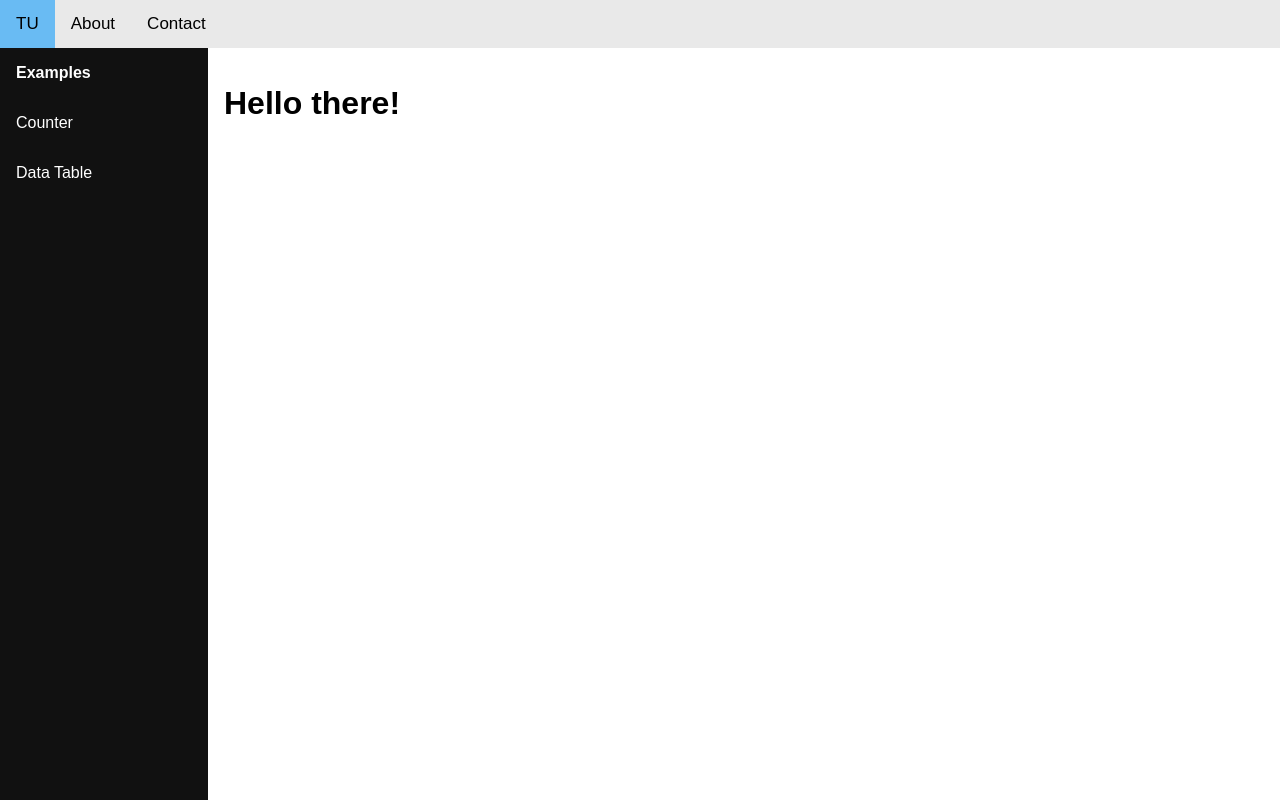
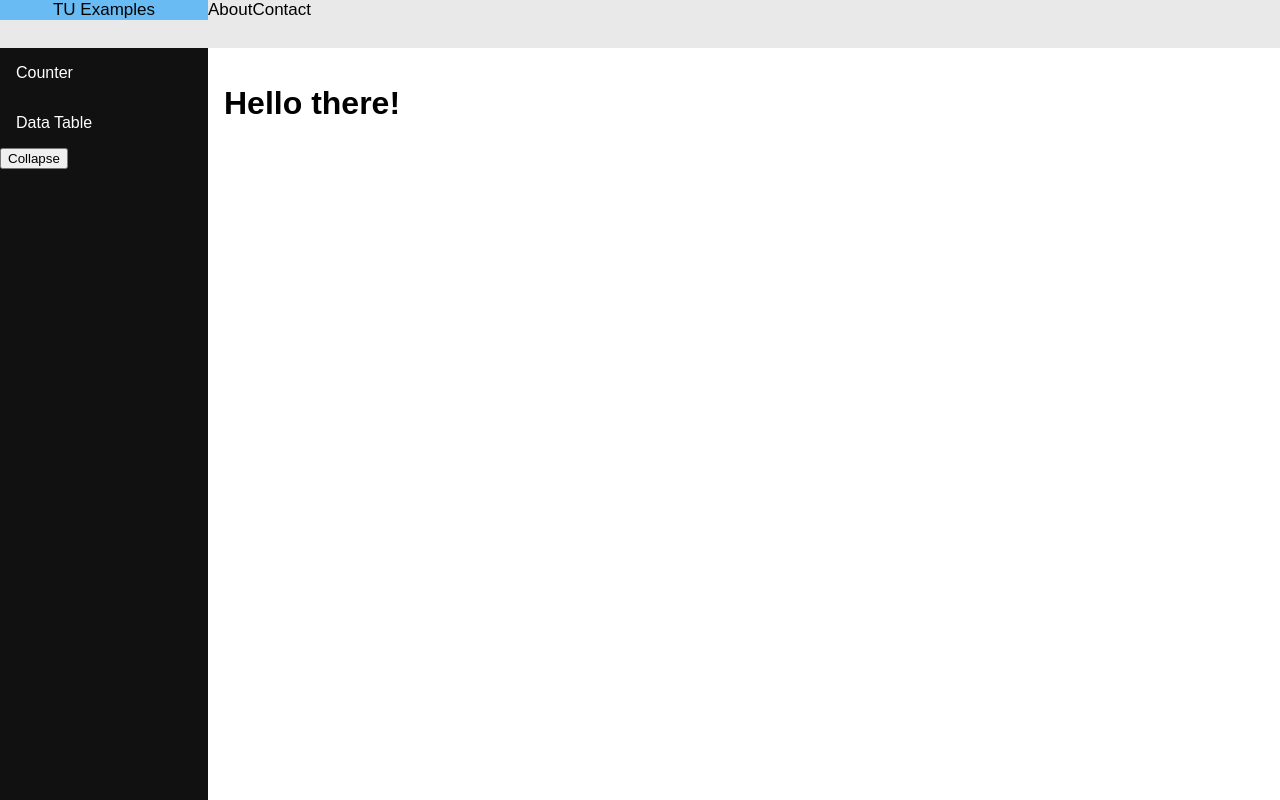
Before and after one commit to tuenut/reactContextExamples, a React (Create React App) app: page /#/home in a window 1280 px wide. Built offline with nearby package versions, Linux system fonts and the light colour scheme.

Commit message:
commit minor changes

```diff
--- a/src/components/TheHeadbar/index.js
+++ b/src/components/TheHeadbar/index.js
@@ -8,9 +8,10 @@ import { HOME_PATH, ABOUT_PATH, CONTACTS_PATH } from "../../settings/routePaths"
 
 const headbarNavigation = [
   {
-    label: "TU",
+    label: "TU Examples",
     linkTo: HOME_PATH,
-    brand: true
+    brand: true,
+    classes: ""
   },
   {
     label: "About",
@@ -23,7 +24,7 @@ const headbarNavigation = [
 ];
 
 
-const HeadbarNavLink = ({label, linkTo, brand}) => {
+const HeadbarNavLink = ({label, linkTo, brand, classes}) => {
   const location = useLocation();
 
   let linkClasses = ["headbar-nav-link"];
@@ -34,6 +35,10 @@ const HeadbarNavLink = ({label, linkTo, brand}) => {
 
   if ( location.pathname === linkTo ) {
     linkClasses.push("headbar-nav-link-active")
+  }
+
+  if (classes) {
+    linkClasses.push(classes);
   }
 
   return (
--- a/src/components/TheHeadbar/styles.css
+++ b/src/components/TheHeadbar/styles.css
@@ -14,13 +14,14 @@ nav.headbar a {
   display: block;
   color: black;
   text-align: center;
-  padding: 14px 16px;
+  /*padding: 0.9rem;*/
   text-decoration: none;
   font-size: 17px;
 }
 
 nav.headbar a.headbar-nav-brand {
   background-color: #2196F3;
+  width: 13rem;
 }
 
 nav.headbar a.headbar-nav-brand:hover {
@@ -37,8 +38,11 @@ nav.headbar a.active {
   color: white;
 }
 
-nav.headbar > ul {
+nav.headbar ul {
   list-style-type: none;
   margin: 0;
   padding: 0;
 }
+nav.headbar ul li{
+  height: 100%;
+}
--- a/src/components/TheLayout/index.js
+++ b/src/components/TheLayout/index.js
@@ -6,10 +6,12 @@ import { TheSidebar } from "../TheSidebar";
 
 
 export const TheLayout = () => {
+  const [showSideMenu, setShowSideMenu] = React.useState(true);
+
   return (
     <div className={"the-layout"}>
-      <TheHeadbar/>
-      <TheSidebar/>
+      <TheHeadbar showSideMenu={showSideMenu}/>
+      <TheSidebar showSideMenu={showSideMenu} setShowSideMenu={setShowSideMenu}/>
       <TheContent/>
     </div>
   );
--- a/src/components/TheSidebar/index.js
+++ b/src/components/TheSidebar/index.js
@@ -42,15 +42,15 @@ export const TheSidebar = () => {
 
   return (
     <nav className={"sidebar"}>
-      <div className={"sidebar-header"}>
-        Examples
-      </div>
-
       <ul>
         {navigation.map((navItem) => (
           <SidebarNavLinkItem {...navItem}/>
         ))}
       </ul>
+
+      <button>
+        Collapse
+      </button>
     </nav>
   );
 };
```
